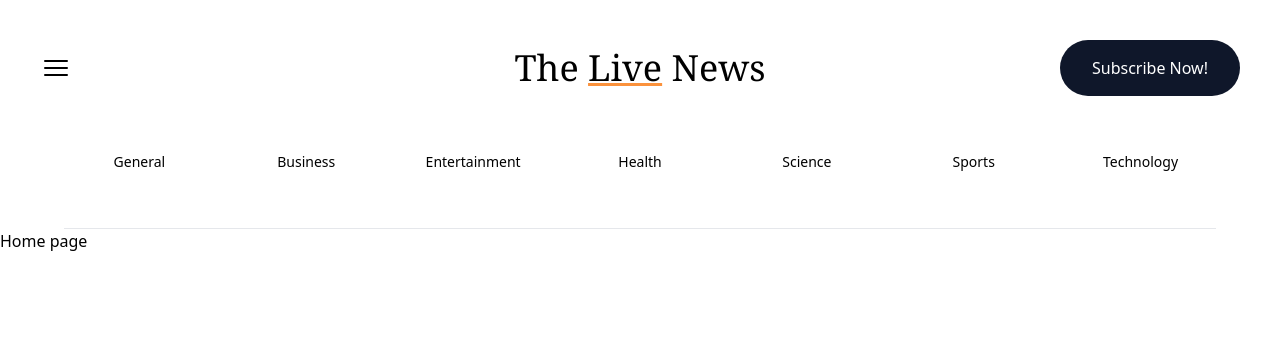
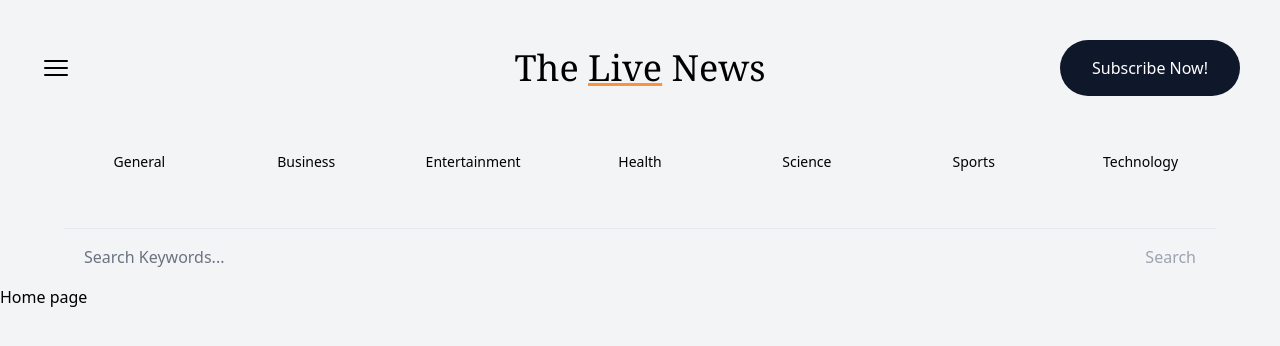
Before and after one commit to DmitryPonomarenko34/Live-News-Next.js-Tailwind, a Next.js app: page / in a window 1280 px wide. Shown: the top 346 px of the page. Built offline with nearby package versions, Linux system fonts and the light colour scheme.

Commit message:
added search component

```diff
--- a/app/Header.tsx
+++ b/app/Header.tsx
@@ -1,16 +1,17 @@
 import { Bars3Icon } from '@heroicons/react/24/solid';
 import Link from 'next/link';
 import NavLinks from './NavLinks';
+import SearchBox from './SearchBox';
 
 export default function Header() {
   return (
     <header>
       <div className='grid grid-cols-3 p-10 items-center'>
-        <button className='w-8 h-8 cursor-pointer'>
-          <Bars3Icon />
+        <button className='w-8 h-8 cursor-pointer dark:text-white'>
+          <Bars3Icon color='currentColor' />
         </button>
         <Link href='/' prefetch={false}>
-          <h1 className='font-serif text-4xl flex-1 text-center'>
+          <h1 className='font-serif dark:text-white text-4xl flex-1 text-center'>
             The
             {' '}
             <span className='underline decoration-6 decoration-orange-400'>Live</span>
@@ -26,6 +27,7 @@ export default function Header() {
         </div>
       </div>
       <NavLinks />
+      <SearchBox />
     </header>
   )
 }
--- /dev/null
+++ b/app/SearchBox.tsx
@@ -0,0 +1,32 @@
+'use client'
+
+import { useRouter } from "next/navigation";
+import { FormEvent, useState } from "react"
+
+export default function SearchBox() {
+  const [input, setInput] = useState('');
+  const router = useRouter();
+
+  const handleSearch = (e: FormEvent<HTMLFormElement>) => {
+    e.preventDefault();
+
+    if (!input) return;
+
+    router.push(`/search/${input}`);
+  }
+
+  return (
+    <form className="max-w-6xl mx-auto flex justify-between items-center px-5" onSubmit={handleSearch}>
+      <input
+        className="flex-1 w-full h-14 rounded-sm placeholder-gray-500 text-gray-500 outline-none flex-1 bg-transparent dark:text-orange-400"
+        type="text"
+        placeholder="Search Keywords..."
+        value={input}
+        onChange={(e) => setInput(e.target.value)}
+      />
+      <button className="text-orange-400 disabled:text-gray-400" type="submit" disabled={!input}>
+        Search
+      </button>
+    </form>
+  )
+}
--- a/app/layout.tsx
+++ b/app/layout.tsx
@@ -1,5 +1,6 @@
 import '../styles/globals.css'
 import Header from './Header'
+import SearchBox from './SearchBox'
 
 export default function RootLayout({
   children,
@@ -9,11 +10,9 @@ export default function RootLayout({
   return (
     <html>
       <head />
-      <body>
+      <body className='bg-gray-100 dark:bg-zinc-900 transition-all duration-600'>
         <Header />
-        <main>
-          {children}
-        </main>
+        {children}
       </body>
     </html>
   )
--- a/styles/globals.css
+++ b/styles/globals.css
@@ -5,6 +5,6 @@
 
 @layer components{
   .navLink {
-    @apply block hover:underline decoration-orange-400 text-center decoration-2 active:underline underline-offset-8 rounded-full md:p-4 p-2 cursor-pointer capitalize hover:scale-110 transition-transform duration-200 ease-out;
+    @apply block hover:underline decoration-orange-400 text-center decoration-2 active:underline underline-offset-8 rounded-full md:p-4 dark:text-white p-2 cursor-pointer capitalize hover:scale-110 transition-transform duration-200 ease-out;
   }
 }
```
